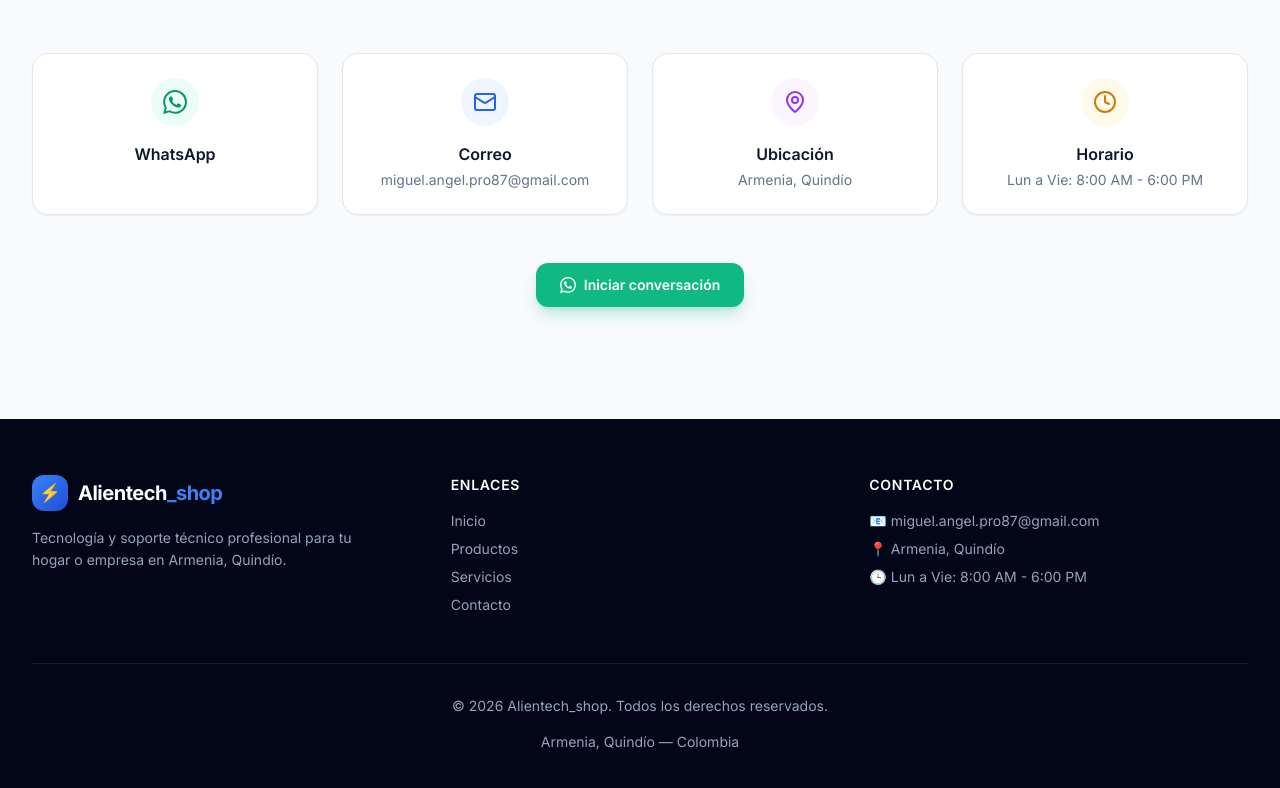
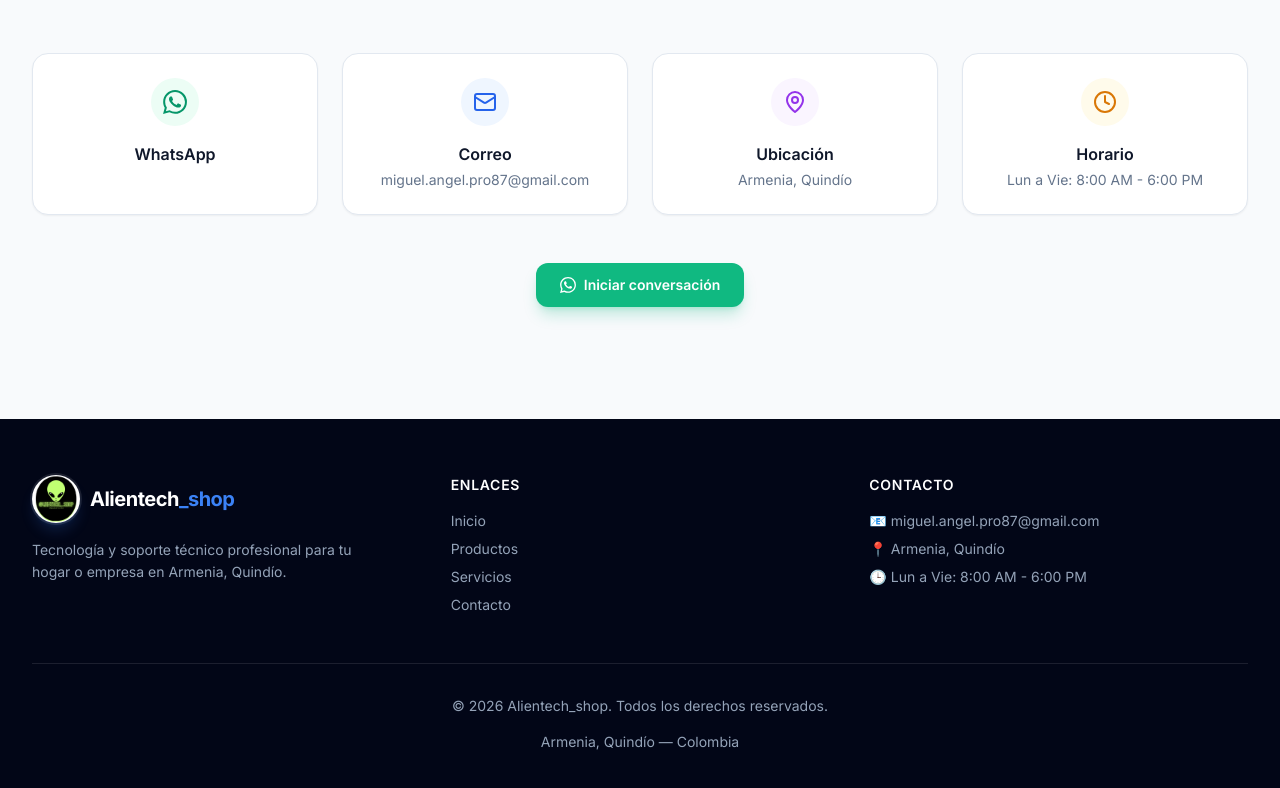
Before and after one commit to migue2016/alientech_shop, a website built with Vite: page index.html in a window 1280 px wide. Shown: the part 3512-4300 px from the top of the page. Built offline with nearby package versions, Linux system fonts and the light colour scheme.

Commit message:
Agregar logo al footer

```diff
--- a/index.html
+++ b/index.html
@@ -171,7 +171,7 @@
       <div class="grid gap-10 md:grid-cols-3">
         <div>
           <a href="#inicio" class="flex items-center gap-2.5">
-            <span class="grid h-9 w-9 place-items-center rounded-xl bg-gradient-to-br from-blue-500 to-blue-700 text-lg text-white">⚡</span>
+            <img src="/logo.png" alt="Logo de Alientech_shop" class="h-12 w-12 rounded-full bg-white object-contain ring-2 ring-white/10 shadow-lg shadow-blue-500/20">
             <span class="text-xl font-bold tracking-tight text-white">Alientech<span class="text-blue-500">_shop</span></span>
           </a>
           <p class="mt-4 max-w-xs text-sm leading-relaxed">Tecnología y soporte técnico profesional para tu hogar o empresa en Armenia, Quindío.</p>
```
